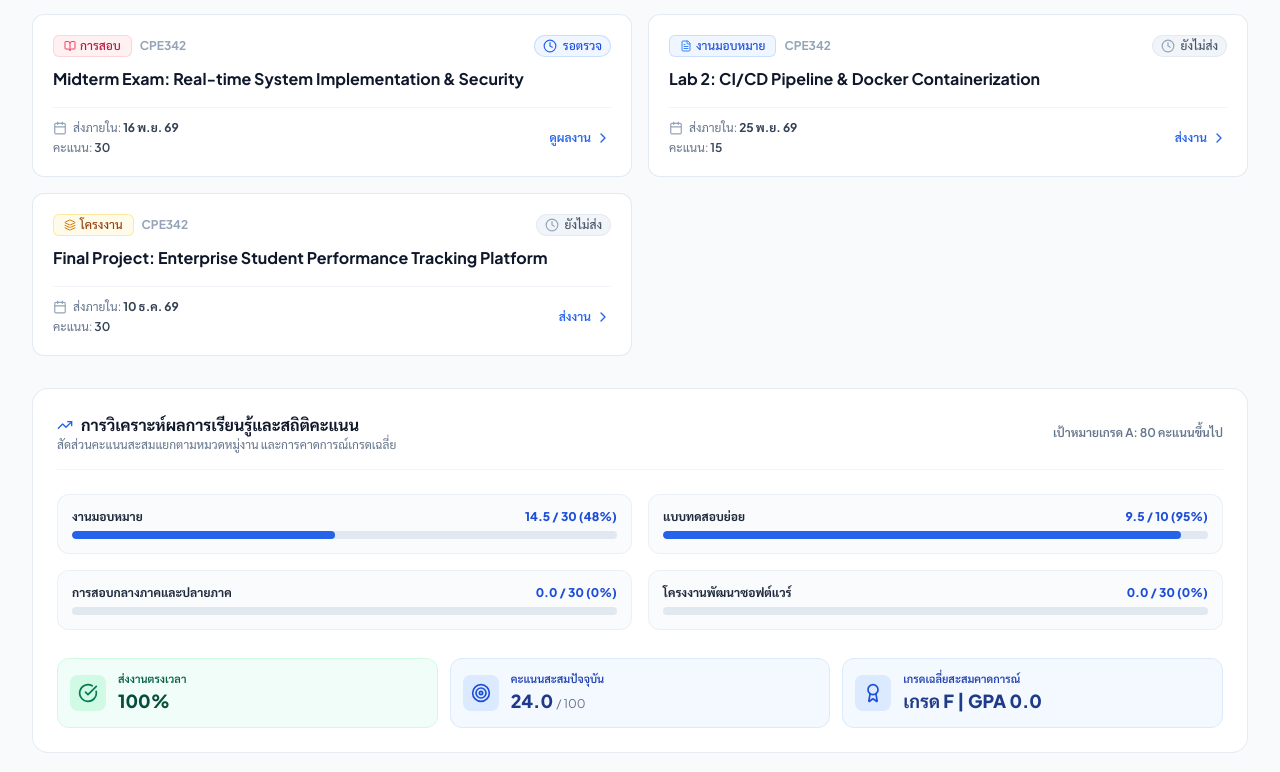
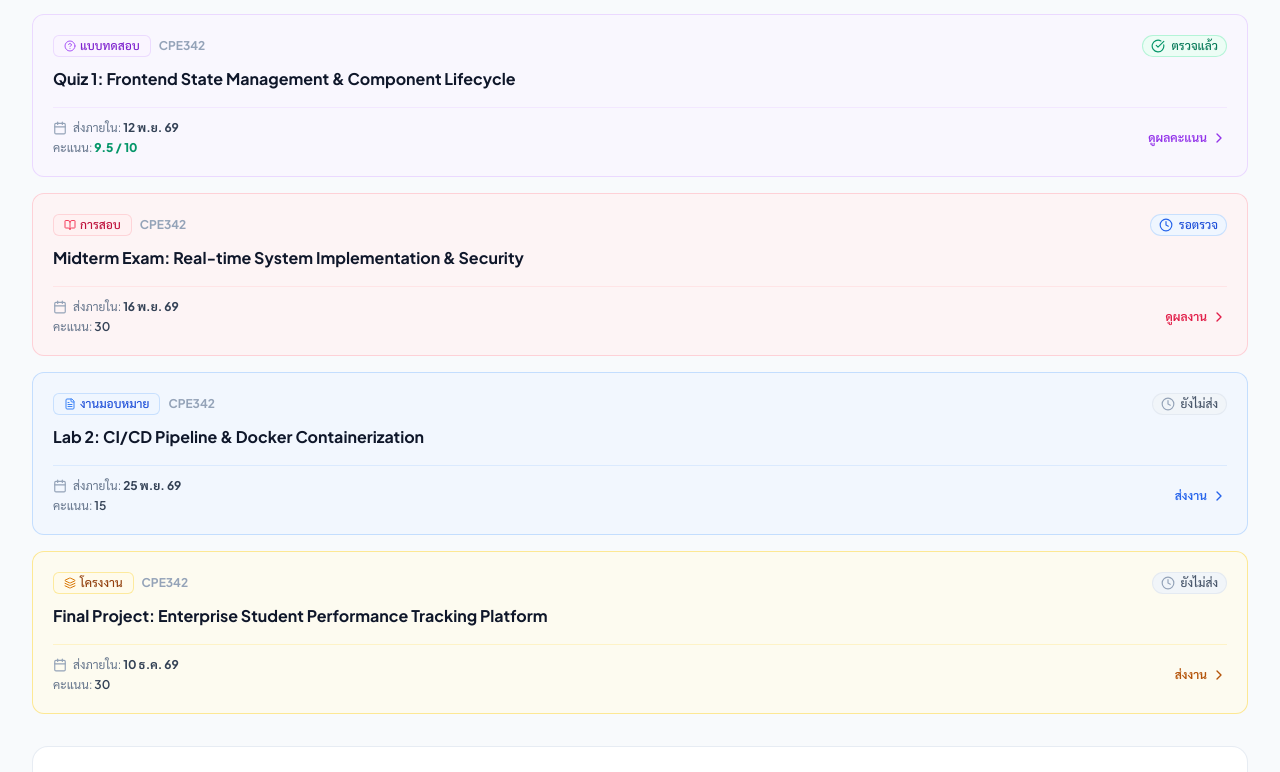
Before and after one commit to saharat784/EduTrack, a React (Vite) app in the folder frontend/: page / in a window 1280 px wide. Shown: the part 708-1480 px from the top of the page. Built offline with nearby package versions, Linux system fonts and the light colour scheme; no server answers.

Commit message:
feat: enhance category color coding and assignment row layouts

```diff
--- a/frontend/src/components/analytics/PerformanceAnalytics.tsx
+++ b/frontend/src/components/analytics/PerformanceAnalytics.tsx
@@ -47,17 +47,25 @@ export const PerformanceAnalytics: React.FC = () => {
       <div className="grid grid-cols-1 md:grid-cols-2 gap-4">
         {categories.map((cat) => {
           const pct = cat.maxScore > 0 ? (cat.earnedScore / cat.maxScore) * 100 : 0;
+          const colorMap: Record<string, { bar: string; text: string }> = {
+            assignment: { bar: 'bg-blue-600', text: 'text-blue-700' },
+            quiz: { bar: 'bg-purple-600', text: 'text-purple-700' },
+            exam: { bar: 'bg-rose-500', text: 'text-rose-700' },
+            project: { bar: 'bg-amber-500', text: 'text-amber-800' },
+          };
+          const colors = colorMap[cat.key] || { bar: 'bg-blue-600', text: 'text-blue-700' };
+
           return (
             <div key={cat.key} className="bg-slate-50/70 p-3.5 rounded-xl border border-slate-200/60">
               <div className="flex items-center justify-between text-xs mb-1.5">
                 <span className="font-bold text-slate-800">{cat.label}</span>
-                <span className="font-extrabold text-blue-700">
+                <span className={`font-extrabold ${colors.text}`}>
                   {cat.earnedScore.toFixed(1)} / {cat.maxScore} ({pct.toFixed(0)}%)
                 </span>
               </div>
               <div className="w-full bg-slate-200 rounded-full h-2 overflow-hidden">
                 <div
-                  className="bg-blue-600 h-2 rounded-full transition-all duration-500"
+                  className={`${colors.bar} h-2 rounded-full transition-all duration-500`}
                   style={{ width: `${Math.min(pct, 100)}%` }}
                 />
               </div>
@@ -90,13 +98,13 @@ export const PerformanceAnalytics: React.FC = () => {
           </div>
         </div>
 
-        <div className="p-3 bg-blue-50/70 rounded-xl border border-blue-100 flex items-center gap-3">
-          <div className="w-9 h-9 rounded-lg bg-blue-100 text-blue-700 flex items-center justify-center font-bold">
+        <div className="p-3 bg-purple-50/70 rounded-xl border border-purple-100 flex items-center gap-3">
+          <div className="w-9 h-9 rounded-lg bg-purple-100 text-purple-700 flex items-center justify-center font-bold">
             <Award className="w-5 h-5" />
           </div>
           <div>
-            <span className="text-[11px] font-semibold text-blue-800 block">เกรดเฉลี่ยสะสมคาดการณ์</span>
-            <span className="text-lg font-black text-blue-900">
+            <span className="text-[11px] font-semibold text-purple-800 block">เกรดเฉลี่ยสะสมคาดการณ์</span>
+            <span className="text-lg font-black text-purple-900">
               เกรด {stats.predictedGrade.grade} | GPA {stats.predictedGrade.gpaPoint.toFixed(1)}
             </span>
           </div>
--- a/frontend/src/components/common/StatusBadge.tsx
+++ b/frontend/src/components/common/StatusBadge.tsx
@@ -60,8 +60,8 @@ export const CategoryBadge: React.FC<{ category: AssignmentCategory }> = ({ cate
       );
     case 'quiz':
       return (
-        <span className="inline-flex items-center gap-1 px-2.5 py-0.5 rounded-md text-xs font-medium bg-blue-50 text-blue-700 border border-blue-200/80">
-          <HelpCircle className="w-3 h-3 text-blue-500" />
+        <span className="inline-flex items-center gap-1 px-2.5 py-0.5 rounded-md text-xs font-medium bg-purple-50 text-purple-700 border border-purple-200/80">
+          <HelpCircle className="w-3 h-3 text-purple-500" />
           <span>แบบทดสอบ</span>
         </span>
       );
--- a/frontend/src/components/instructor/InstructorDashboard.tsx
+++ b/frontend/src/components/instructor/InstructorDashboard.tsx
@@ -118,14 +118,43 @@ export const InstructorDashboard: React.FC = () => {
                 const status = sub?.status || 'not_submitted';
                 const dueDate = new Date(asg.dueDate);
 
+                // Distinct banner colors for each category (matching student side)
+                const bannerConfig = {
+                  assignment: {
+                    bg: 'bg-blue-50/70',
+                    border: 'border-blue-200/90 hover:border-blue-400',
+                    divider: 'border-blue-100',
+                    btnGrading: 'bg-blue-600 text-white hover:bg-blue-700',
+                  },
+                  quiz: {
+                    bg: 'bg-purple-50/70',
+                    border: 'border-purple-200/90 hover:border-purple-400',
+                    divider: 'border-purple-100',
+                    btnGrading: 'bg-purple-600 text-white hover:bg-purple-700',
+                  },
+                  exam: {
+                    bg: 'bg-rose-50/70',
+                    border: 'border-rose-200/90 hover:border-rose-400',
+                    divider: 'border-rose-100',
+                    btnGrading: 'bg-rose-600 text-white hover:bg-rose-700',
+                  },
+                  project: {
+                    bg: 'bg-amber-50/70',
+                    border: 'border-amber-200/90 hover:border-amber-400',
+                    divider: 'border-amber-100',
+                    btnGrading: 'bg-amber-600 text-white hover:bg-amber-700',
+                  },
+                }[asg.category] || {
+                  bg: 'bg-white',
+                  border: 'border-slate-200/80 hover:border-slate-300',
+                  divider: 'border-slate-100',
+                  btnGrading: 'bg-blue-600 text-white hover:bg-blue-700',
+                };
+
                 return (
                   <div
                     key={asg.id}
-                    className={`p-4 rounded-xl border transition-all ${
-                      status === 'submitted' || status === 'late'
-                        ? 'border-blue-300 bg-blue-50/20 shadow-xs'
-                        : 'border-slate-200/80 bg-white'
-                    }`}
+                    className={`${bannerConfig.bg} p-4 sm:p-5 rounded-xl border ${bannerConfig.border} transition-all shadow-xs hover:shadow-md hover:-translate-y-0.5`}
                   >
                     <div className="flex flex-col sm:flex-row sm:items-center justify-between gap-3">
                       <div className="flex-1">
@@ -163,7 +192,7 @@ export const InstructorDashboard: React.FC = () => {
 
                             {/* Show student reflection note snippet */}
                             {sub.studentNote && (
-                              <div className="bg-blue-50/60 border border-blue-100 p-2 rounded-lg text-blue-900 text-xs flex items-start gap-1.5 mt-1">
+                              <div className="bg-white/80 border border-blue-100 p-2 rounded-lg text-blue-900 text-xs flex items-start gap-1.5 mt-1">
                                 <MessageSquare className="w-3.5 h-3.5 text-blue-600 mt-0.5 flex-shrink-0" />
                                 <div>
                                   <span className="font-bold text-[10px] uppercase text-blue-700">โน้ตจากนักศึกษา:</span>{' '}
@@ -174,7 +203,7 @@ export const InstructorDashboard: React.FC = () => {
 
                             {/* Show instructor note snippet if graded */}
                             {sub.instructorNote && (
-                              <div className="bg-emerald-50/60 border border-emerald-100 p-2 rounded-lg text-emerald-900 text-xs flex items-start gap-1.5 mt-1">
+                              <div className="bg-emerald-50/80 border border-emerald-100 p-2 rounded-lg text-emerald-900 text-xs flex items-start gap-1.5 mt-1">
                                 <MessageSquare className="w-3.5 h-3.5 text-emerald-600 mt-0.5 flex-shrink-0" />
                                 <div>
                                   <span className="font-bold text-[10px] uppercase text-emerald-700">ข้อเสนอแนะที่ให้ไว้:</span>{' '}
@@ -187,7 +216,7 @@ export const InstructorDashboard: React.FC = () => {
                       </div>
 
                       {/* Right side: Score & Action button */}
-                      <div className="flex sm:flex-col items-center sm:items-end justify-between gap-2 border-t sm:border-t-0 pt-2 sm:pt-0 border-slate-100">
+                      <div className={`flex sm:flex-col items-center sm:items-end justify-between gap-2 border-t sm:border-t-0 pt-2 sm:pt-0 ${bannerConfig.divider}`}>
                         <div className="text-right">
                           <span className="text-[10px] text-slate-400 block">คะแนน</span>
                           <span className="text-base font-extrabold text-slate-900">
@@ -207,8 +236,8 @@ export const InstructorDashboard: React.FC = () => {
                             status === 'not_submitted'
                               ? 'bg-slate-100 text-slate-400 cursor-not-allowed'
                               : status === 'graded'
-                              ? 'bg-slate-100 text-slate-700 hover:bg-slate-200'
-                              : 'bg-blue-600 text-white hover:bg-blue-700 shadow-xs'
+                              ? 'bg-white/80 text-slate-700 hover:bg-white border border-slate-200/80 shadow-2xs'
+                              : `${bannerConfig.btnGrading} shadow-xs`
                           }`}
                         >
                           <span>{status === 'graded' ? 'แก้ไขคะแนน' : 'ตรวจงาน'}</span>
--- a/frontend/src/components/student/AssignmentList.tsx
+++ b/frontend/src/components/student/AssignmentList.tsx
@@ -106,10 +106,10 @@ export const AssignmentList: React.FC = () => {
         </div>
       </div>
 
-      {/* Assignment Cards Grid (Clean, Clickable Cards) */}
-      <div className="grid grid-cols-1 md:grid-cols-2 gap-4">
+      {/* Assignment Rows (1 งานเป็น 1 โรล / 1 Row per Assignment with Original Layout) */}
+      <div className="flex flex-col gap-4">
         {filteredAssignments.length === 0 ? (
-          <div className="col-span-full bg-white p-8 rounded-xl border border-dashed border-slate-300 text-center text-slate-500">
+          <div className="bg-white p-8 rounded-xl border border-dashed border-slate-300 text-center text-slate-500">
             <p className="text-sm font-semibold">ไม่พบรายการงานที่ตรงกับคำค้นหา</p>
             <p className="text-xs text-slate-400 mt-1">ลองเปลี่ยนตัวกรอง หรือรีเซ็ตคำค้นหา</p>
           </div>
@@ -119,6 +119,44 @@ export const AssignmentList: React.FC = () => {
             const status: SubmissionStatus = sub ? sub.status : 'not_submitted';
             const dueDate = new Date(asg.dueDate);
             const isPastDue = new Date() > dueDate;
+
+            // Distinct banner colors for each category
+            const bannerConfig = {
+              assignment: {
+                bg: 'bg-blue-50/70',
+                border: 'border-blue-200/90 hover:border-blue-400',
+                divider: 'border-blue-100',
+                textHover: 'group-hover:text-blue-700',
+                actionText: 'text-blue-600',
+              },
+              quiz: {
+                bg: 'bg-purple-50/70',
+                border: 'border-purple-200/90 hover:border-purple-400',
+                divider: 'border-purple-100',
+                textHover: 'group-hover:text-purple-700',
+                actionText: 'text-purple-600',
+              },
+              exam: {
+                bg: 'bg-rose-50/70',
+                border: 'border-rose-200/90 hover:border-rose-400',
+                divider: 'border-rose-100',
+                textHover: 'group-hover:text-rose-700',
+                actionText: 'text-rose-600',
+              },
+              project: {
+                bg: 'bg-amber-50/70',
+                border: 'border-amber-200/90 hover:border-amber-400',
+                divider: 'border-amber-100',
+                textHover: 'group-hover:text-amber-800',
+                actionText: 'text-amber-700',
+              },
+            }[asg.category] || {
+              bg: 'bg-white',
+              border: 'border-slate-200 hover:border-blue-300',
+              divider: 'border-slate-100',
+              textHover: 'group-hover:text-blue-600',
+              actionText: 'text-blue-600',
+            };
 
             return (
               <div
@@ -132,7 +170,7 @@ export const AssignmentList: React.FC = () => {
                     setSelectedAssignment(asg);
                   }
                 }}
-                className="bg-white rounded-xl p-5 border border-slate-200/90 shadow-xs hover:shadow-md hover:border-blue-400 hover:-translate-y-0.5 transition-all duration-200 cursor-pointer flex flex-col justify-between gap-4 group"
+                className={`${bannerConfig.bg} rounded-xl p-5 border ${bannerConfig.border} shadow-xs hover:shadow-md hover:-translate-y-0.5 transition-all duration-200 cursor-pointer flex flex-col justify-between gap-4 group`}
               >
                 {/* Header: Badges & Course Code */}
                 <div>
@@ -145,13 +183,13 @@ export const AssignmentList: React.FC = () => {
                   </div>
 
                   {/* Title */}
-                  <h3 className="text-base font-bold text-slate-900 group-hover:text-blue-600 transition-colors line-clamp-2">
+                  <h3 className={`text-base font-bold text-slate-900 ${bannerConfig.textHover} transition-colors line-clamp-2`}>
                     {asg.title}
                   </h3>
                 </div>
 
                 {/* Footer with Due Date, Score & Click Indication */}
-                <div className="flex items-center justify-between pt-3 border-t border-slate-100 text-xs">
+                <div className={`flex items-center justify-between pt-3 border-t ${bannerConfig.divider} text-xs`}>
                   <div className="space-y-1">
                     <div className="flex items-center gap-1.5 text-slate-500">
                       <Calendar className="w-3.5 h-3.5 text-slate-400 flex-shrink-0" />
@@ -187,7 +225,7 @@ export const AssignmentList: React.FC = () => {
                     </div>
                   </div>
 
-                  <div className="flex items-center gap-1 text-xs font-semibold text-blue-600 group-hover:translate-x-0.5 transition-transform">
+                  <div className={`flex items-center gap-1 text-xs font-semibold ${bannerConfig.actionText} group-hover:translate-x-0.5 transition-transform`}>
                     <span>
                       {status === 'graded'
                         ? 'ดูผลคะแนน'
```
